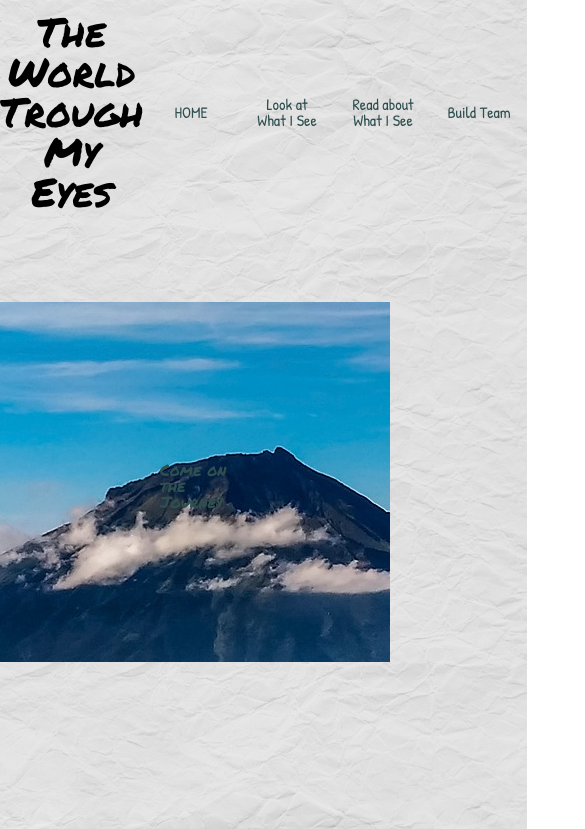
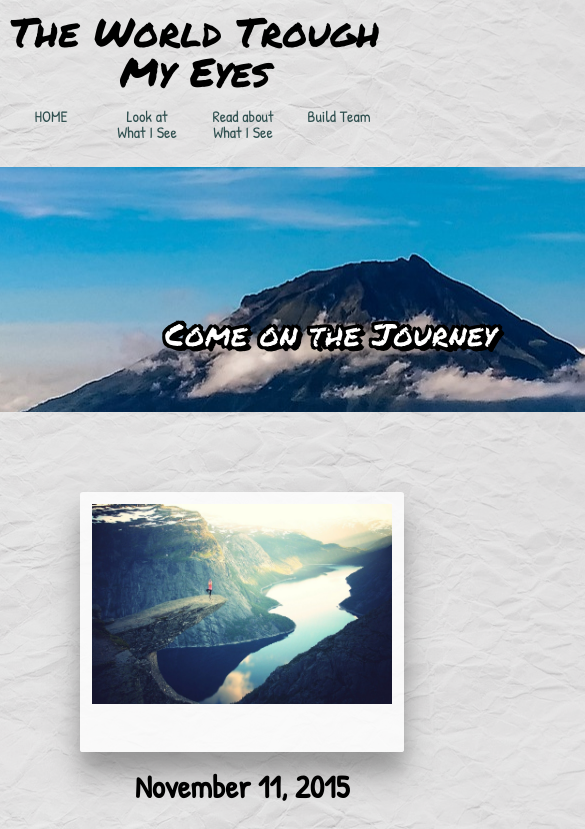
Before and after one commit to BuildWeek-ExpatJournal5/marketing, a plain HTML site: page Index2/index.html in a window 390 px wide. Shown: the top 829 px of the page, 585 px wide, since content can reach past the window. Drawn offline with Linux system fonts and the light colour scheme.

Commit message:
rezised to 500px main image buggy

```diff
--- a/Index2/index.css
+++ b/Index2/index.css
@@ -385,9 +385,52 @@ h2{
 
 @media screen and (max-width: 500px){
 
+    .box1:hover img {
+        transform: scale(1.5);
+    }
+    .background {
+        object-fit:contain;
+        background-position: center;
 
-
-
-
-
+        width:500px;
+        height:10vh;
+        margin: 0 auto;
+        /* padding:5rem;
+        margin: 90px auto; */
+    }
+    .button{
+        display:flex;
+        flex-direction:column;
+        text-align:center;
+        align-items: center;
+        justify-content: space-between;
+        font-family:'Patrick Hand', cursive;
+        font-size: 1.2rem;
+        /* margin: 3rem; */
+        text-decoration:none;
+    }
+    .button a{
+        width:4rem;
+    }
+    header{
+        flex-direction:column;
+    }
+    nav a{
+        font-size:1rem;
+    }
+    .background a{
+        Color:black;
+        text-align:center;
+        font-weight:700;
+        opacity:100;
+        transform: scale(2);
+        /* padding-bottom: 6rem; */
+        -webkit-text-stroke: 1px black;
+        color: white;
+        text-shadow:
+            2px 2px 0 #000,
+            -1px -1px 0 #000,
+            1px -1px 0 #000,
+            -1px 1px 0 #000,
+            1px 1px 0 #000;
 }
```
